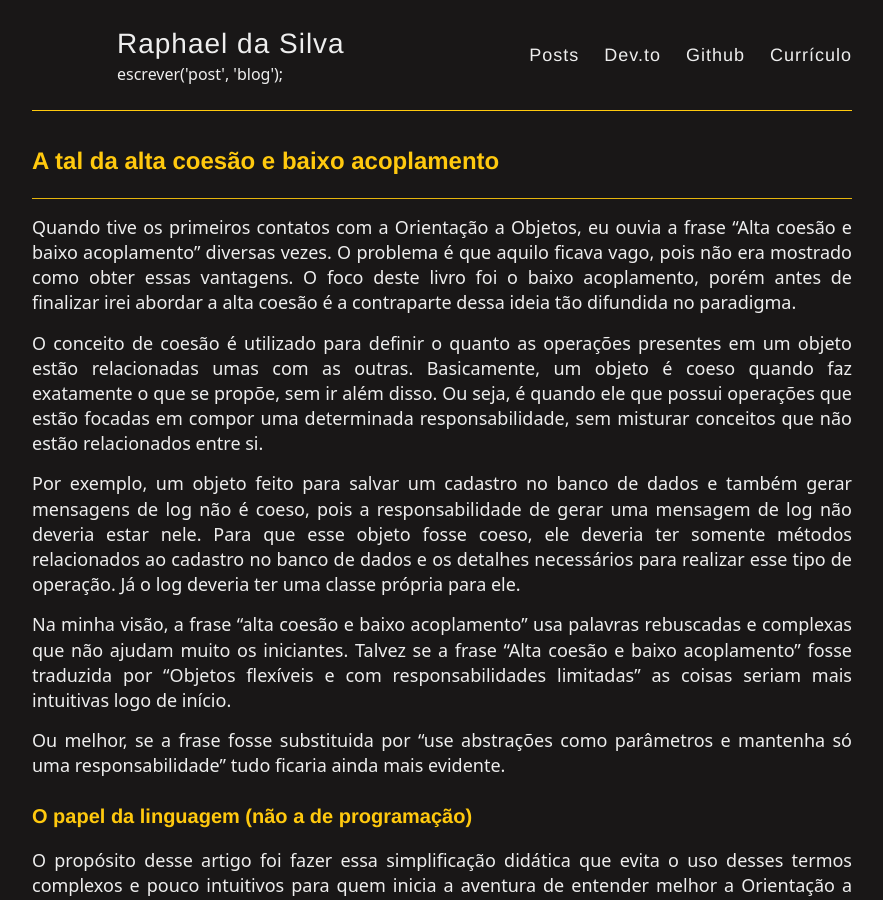
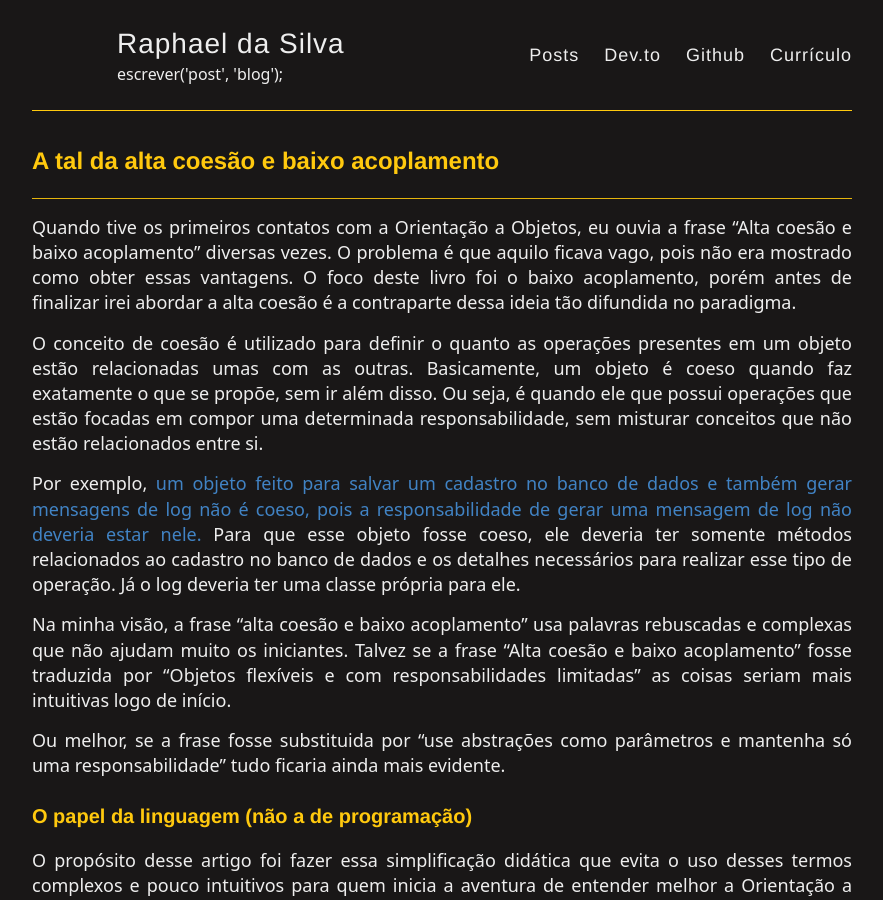
Before and after one commit to raphael-da-silva/raphael-da-silva.github.io, a Jekyll site: the page built from _posts/2021-06-09-traducao-vocab-coesao-acoplamento.md, in a window 1280 px wide and 900 px high. Shown: the whole window, without its empty margins (198-1081 px from the left). Built offline with Jekyll 4.4.1, drawn with Linux system fonts in a browser that asks for light colours; nearby versions of some CDN libraries; some of the changed lines change nothing that is shown.

Commit message:
novo link

```diff
--- a/_posts/2021-06-09-traducao-vocab-coesao-acoplamento.md
+++ b/_posts/2021-06-09-traducao-vocab-coesao-acoplamento.md
@@ -7,7 +7,7 @@ Quando tive os primeiros contatos com a Orientação a Objetos, eu ouvia a frase
 
 O conceito de coesão é utilizado para definir o quanto as operações presentes em um objeto estão relacionadas umas com as outras. Basicamente, um objeto é coeso quando faz exatamente o que se propõe, sem ir além disso. Ou seja, é quando ele que possui operações que estão focadas em compor uma determinada responsabilidade, sem misturar conceitos que não estão relacionados entre si.
 
-Por exemplo, um objeto feito para salvar um cadastro no banco de dados e também gerar mensagens de log não é coeso, pois a responsabilidade de gerar uma mensagem de log não deveria estar nele. Para que esse objeto fosse coeso, ele deveria ter somente métodos relacionados ao cadastro no banco de dados e os detalhes necessários para realizar esse tipo de operação. Já o log deveria ter uma classe própria para ele.
+Por exemplo, [um objeto feito para salvar um cadastro no banco de dados e também gerar mensagens de log não é coeso, pois a responsabilidade de gerar uma mensagem de log não deveria estar nele.](https://raphael-da-silva.github.io/responsabidade-coesa/) Para que esse objeto fosse coeso, ele deveria ter somente métodos relacionados ao cadastro no banco de dados e os detalhes necessários para realizar esse tipo de operação. Já o log deveria ter uma classe própria para ele.
 
 Na minha visão, a frase "alta coesão e baixo acoplamento" usa palavras rebuscadas e complexas que não ajudam muito os iniciantes. Talvez se a frase "Alta coesão e baixo acoplamento" fosse traduzida por "Objetos flexíveis e com responsabilidades limitadas" as coisas seriam mais intuitivas logo de início.
 
```
